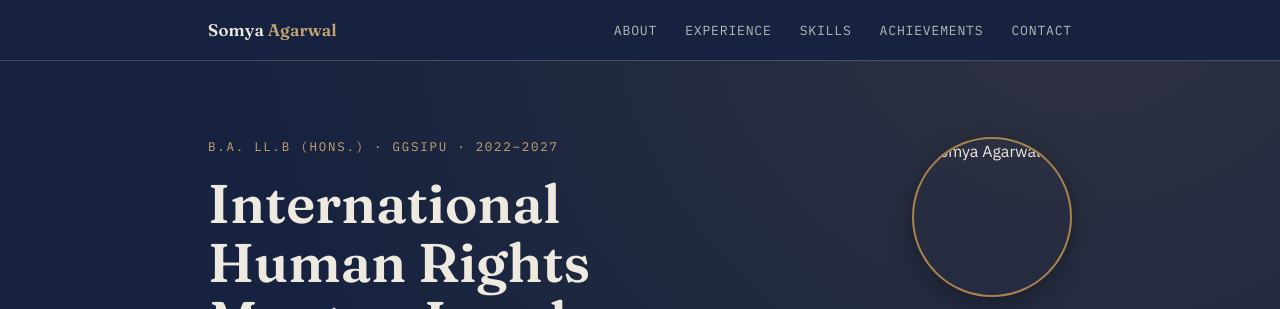
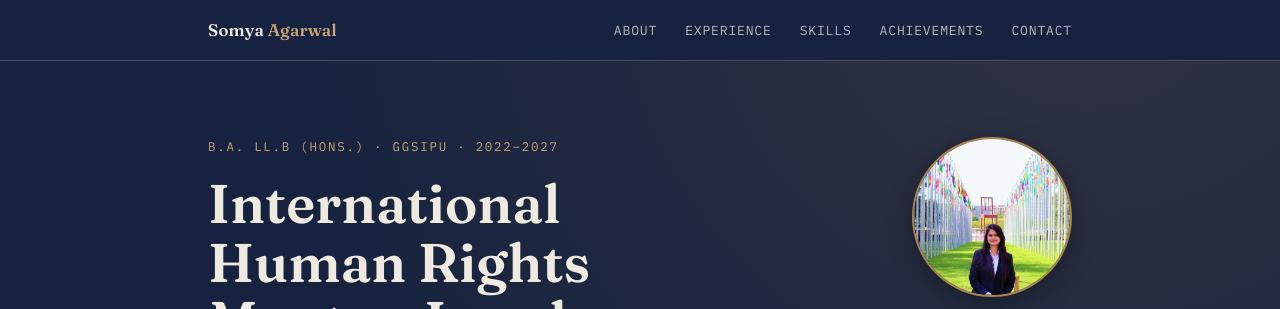
Before and after one commit to somyaagarwalofficial/somyaagarwal-portfolio, a plain HTML site: page index.html in a window 1280 px wide. Shown: the top 309 px of the page. Drawn offline with Linux system fonts and the light colour scheme.

Commit message:
Update index.html

```diff
--- a/index.html
+++ b/index.html
@@ -288,7 +288,7 @@
       </div>
     </div>
     <div class="hero-right">
-      <img src="assets/somya-photo.jpg" alt="Somya Agarwal" class="hero-photo">
+      <img src="somya-photo.jpg" alt="Somya Agarwal" class="hero-photo">
       <div class="seal" aria-hidden="true">
         <svg viewBox="0 0 128 128"><defs><path id="circlePath" d="M 64,64 m -48,0 a 48,48 0 1,1 96,0 a 48,48 0 1,1 -96,0"/></defs>
           <text font-family="IBM Plex Mono, monospace" font-size="8.2" fill="#C7A472" letter-spacing="2.5">
```
